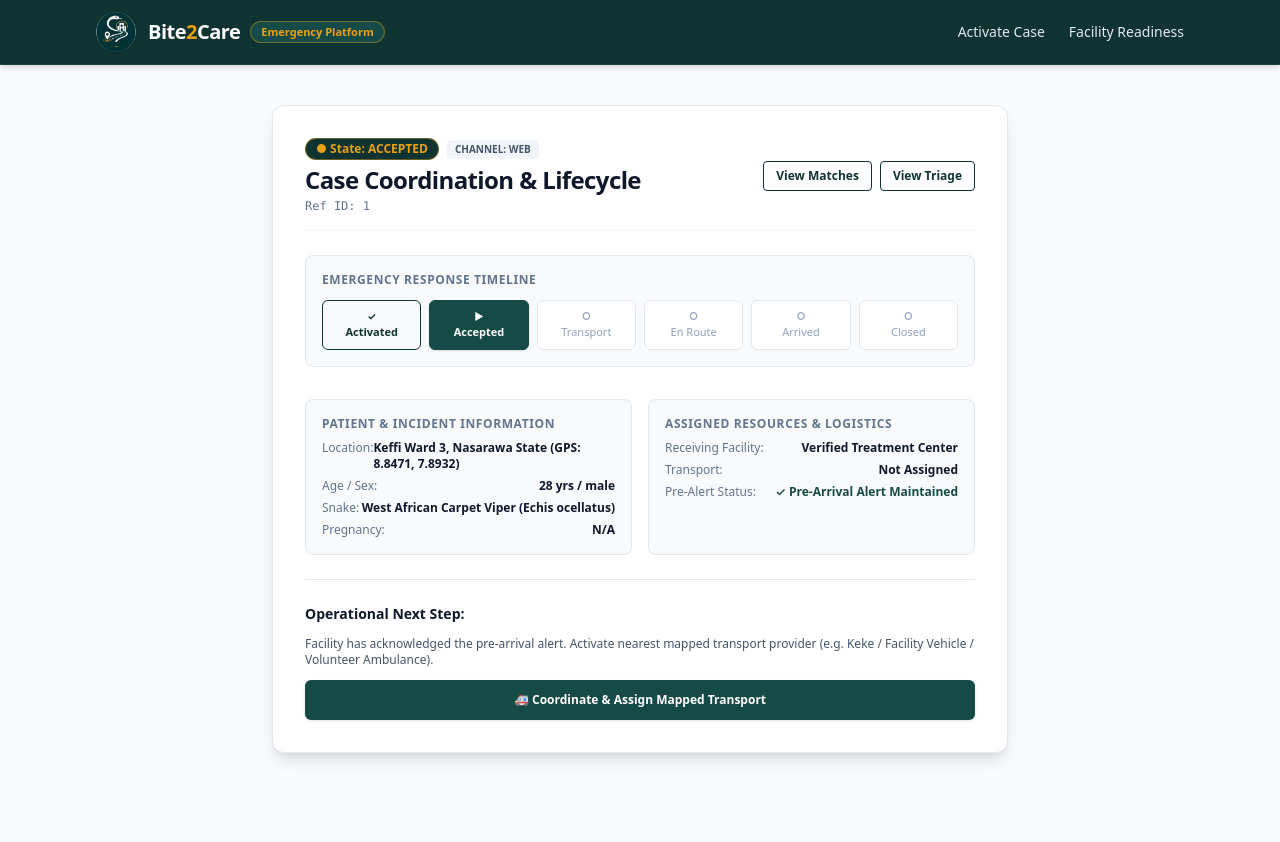
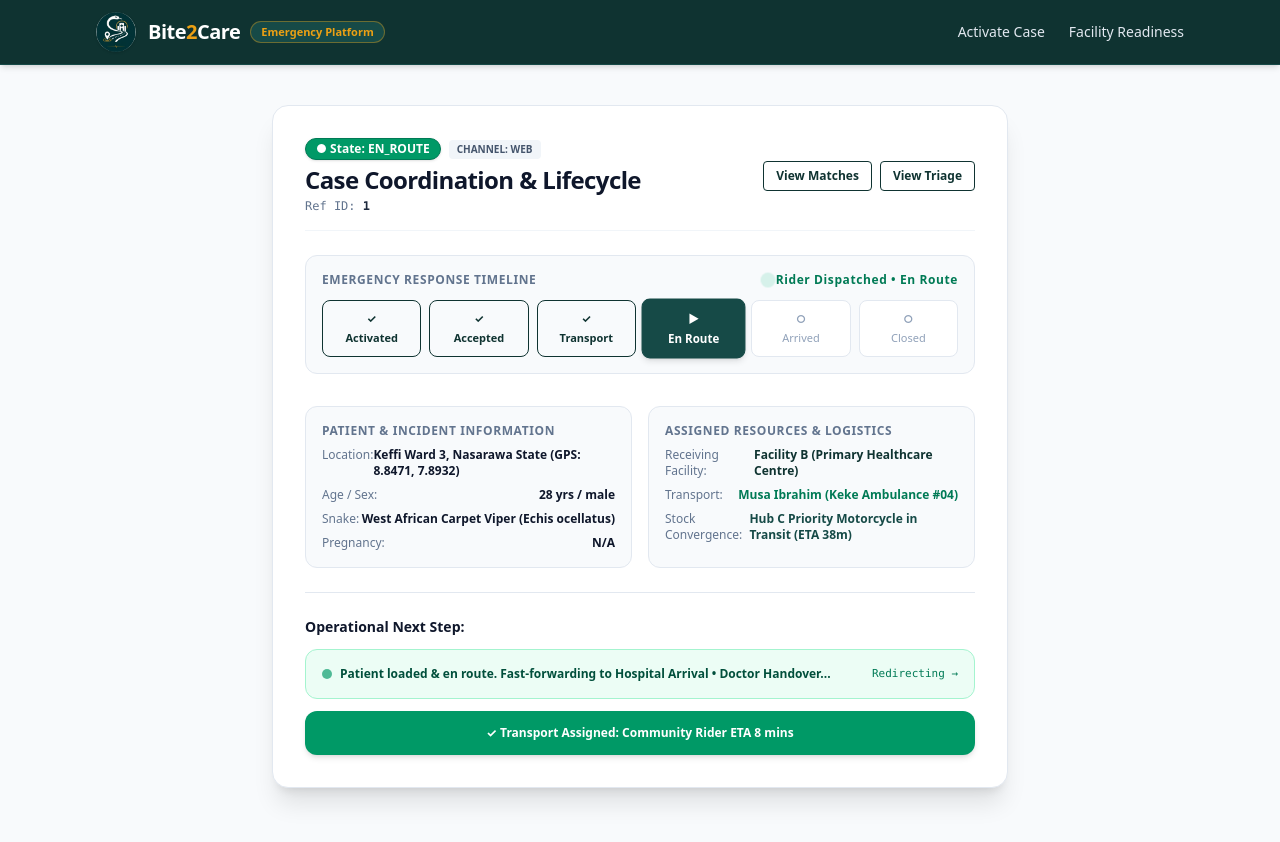
Before and after one commit to Binta-commits/Bite2Care, a Next.js app: page /cases/1/manage in a window 1280 px wide. Both pictures are taken after a click on the button "🚑 Coordinate & Assign Mapped Transport". Shown: the top 842 px of the page. Before the commit the page ends 817 px from the top, so only its background shows below. Built offline with nearby package versions, Linux system fonts and the light colour scheme.

Commit message:
add redirect

```diff
--- a/app/cases/[id]/manage/page.tsx
+++ b/app/cases/[id]/manage/page.tsx
@@ -18,6 +18,10 @@ export default function ManagePage({ params }: ManagePageProps) {
   const [actionLoading, setActionLoading] = useState(false);
   const [errorMessage, setErrorMessage] = useState<string | null>(null);
 
+  // Transport Dispatch Simulation State
+  const [isDispatching, setIsDispatching] = useState(false);
+  const [dispatchSuccess, setDispatchSuccess] = useState(false);
+
   // Outcome Form State (used when ARRIVED)
   const [vialsAdministered, setVialsAdministered] = useState<number>(2);
   const [clinicalOutcome, setClinicalOutcome] = useState<string>("DISCHARGED_STABLE");
@@ -30,13 +34,37 @@ export default function ManagePage({ params }: ManagePageProps) {
     try {
       const res = await fetch(`/api/cases/${caseId}`);
       const json = await res.json();
-      if (json.success) {
+      if (json.success && json.case) {
         setCaseRec(json.case);
       } else {
-        setErrorMessage(json.error || "Case not found.");
+        // Fallback presentation case record
+        setCaseRec({
+          id: caseId,
+          location: "Yam farm 2km north of Keffi market, Nasarawa (GPS: 8.8471, 7.8932)",
+          biteTime: new Date(Date.now() - 35 * 60 * 1000).toISOString(),
+          suspectedSnake: "West African Carpet Viper (Echis ocellatus)",
+          patientAge: 28,
+          patientSex: "male",
+          pregnancyStatus: "N/A",
+          facilityId: "fac-b",
+          state: "ACCEPTED",
+          channel: "WEB",
+        });
       }
     } catch (err) {
-      setErrorMessage("Network error fetching case details.");
+      // Fallback presentation case record
+      setCaseRec({
+        id: caseId,
+        location: "Yam farm 2km north of Keffi market, Nasarawa (GPS: 8.8471, 7.8932)",
+        biteTime: new Date(Date.now() - 35 * 60 * 1000).toISOString(),
+        suspectedSnake: "West African Carpet Viper (Echis ocellatus)",
+        patientAge: 28,
+        patientSex: "male",
+        pregnancyStatus: "N/A",
+        facilityId: "fac-b",
+        state: "ACCEPTED",
+        channel: "WEB",
+      });
     } finally {
       setLoading(false);
     }
@@ -46,25 +74,28 @@ export default function ManagePage({ params }: ManagePageProps) {
     fetchCase();
   }, [caseId]);
 
-  const assignTransport = async () => {
-    setActionLoading(true);
+  // Coordinate & Assign Mapped Transport Handler
+  const handleAssignTransport = () => {
+    setIsDispatching(true);
     setErrorMessage(null);
-    try {
-      const res = await fetch(`/api/cases/${caseId}/transport`, {
-        method: "POST",
-        headers: { "Content-Type": "application/json" },
-      });
-      const json = await res.json();
-      if (json.success) {
-        await fetchCase();
-      } else {
-        setErrorMessage(json.error || "Failed to assign transport provider.");
-      }
-    } catch (err) {
-      setErrorMessage("Network error assigning transport.");
-    } finally {
-      setActionLoading(false);
-    }
+
+    // 1.5-second timeout to simulate network ping to local drivers
+    setTimeout(() => {
+      setIsDispatching(false);
+      setDispatchSuccess(true);
+
+      // Update case record state locally to EN_ROUTE
+      setCaseRec((prev: any) => ({
+        ...prev,
+        state: "EN_ROUTE",
+        transportProviderId: "trans-musa-04",
+      }));
+
+      // 1.5 seconds after success state appears, smoothly route to Doctor's clinical triage form
+      setTimeout(() => {
+        router.push(`/triage/${caseId}`);
+      }, 1500);
+    }, 1500);
   };
 
   const handleStateAction = async (action: string) => {
@@ -102,8 +133,8 @@ export default function ManagePage({ params }: ManagePageProps) {
   if (loading) {
     return (
       <div className="max-w-2xl mx-auto px-4 py-20 flex flex-col items-center justify-center text-slate-500">
-        <div className="w-8 h-8 border-4 border-blue-600 border-t-transparent rounded-full animate-spin mb-3"></div>
-        <p className="text-sm">Loading case management dashboard...</p>
+        <div className="w-8 h-8 border-4 border-brand-teal-800 border-t-transparent rounded-full animate-spin mb-3"></div>
+        <p className="text-sm font-medium">Loading case management dashboard...</p>
       </div>
     );
   }
@@ -116,7 +147,7 @@ export default function ManagePage({ params }: ManagePageProps) {
           <p className="text-slate-600 mb-4">{errorMessage || "Invalid case identifier."}</p>
           <Link
             href="/activate"
-            className="px-4 py-2 bg-blue-600 text-white font-medium rounded-md hover:bg-blue-700"
+            className="px-4 py-2 bg-brand-teal-800 text-white font-medium rounded-md hover:bg-brand-teal-700"
           >
             Activate New Case
           </Link>
@@ -125,8 +156,8 @@ export default function ManagePage({ params }: ManagePageProps) {
     );
   }
 
-  const currentState = caseRec.state || "ACTIVATED";
-  const isEscalated = currentState === "ESCALATION_REQUIRED";
+  const effectiveState = dispatchSuccess ? "EN_ROUTE" : (caseRec.state || "ACCEPTED");
+  const isEscalated = effectiveState === "ESCALATION_REQUIRED";
 
   const timelineSteps = [
     { key: "ACTIVATED", label: "Activated" },
@@ -149,11 +180,11 @@ export default function ManagePage({ params }: ManagePageProps) {
     "CLOSED",
   ];
 
-  const currentIdx = stateOrder.indexOf(currentState);
+  const currentIdx = stateOrder.indexOf(effectiveState);
 
   return (
-    <div className="max-w-3xl mx-auto px-4">
-      <div className="bg-white shadow-lg rounded-xl p-8 border border-slate-200 mt-10">
+    <div className="max-w-3xl mx-auto px-4 py-6">
+      <div className="bg-white shadow-xl rounded-2xl p-6 sm:p-8 border border-slate-200 mt-4">
         {/* Header */}
         <div className="mb-6 border-b border-slate-100 pb-4 flex flex-col sm:flex-row sm:items-center justify-between gap-4">
           <div>
@@ -162,12 +193,14 @@ export default function ManagePage({ params }: ManagePageProps) {
                 className={`inline-flex items-center px-2.5 py-0.5 rounded-full text-xs font-bold ${
                   isEscalated
                     ? "bg-brand-gold-500 text-slate-900 animate-pulse border border-brand-gold-600"
-                    : currentState === "CLOSED"
+                    : effectiveState === "CLOSED"
                     ? "bg-slate-100 text-slate-800"
+                    : dispatchSuccess
+                    ? "bg-emerald-600 text-white border border-emerald-700 shadow-sm"
                     : "bg-brand-teal-900 text-brand-gold-500 border border-brand-gold-500/40"
                 }`}
               >
-                ● State: {currentState}
+                ● State: {effectiveState}
               </span>
               {caseRec.channel && (
                 <span className="text-[10px] uppercase font-bold bg-slate-100 px-2 py-0.5 rounded text-slate-600">
@@ -179,7 +212,7 @@ export default function ManagePage({ params }: ManagePageProps) {
               Case Coordination &amp; Lifecycle
             </h1>
             <p className="text-xs text-slate-500 font-mono mt-0.5">
-              Ref ID: {caseRec.id}
+              Ref ID: <span className="text-slate-800 font-bold">{caseRec.id}</span>
             </p>
           </div>
 
@@ -199,7 +232,45 @@ export default function ManagePage({ params }: ManagePageProps) {
           </div>
         </div>
 
-        {/* Escalation Alert (Gold Emergency Alert) */}
+        {/* Visual Lifecycle Stepper (Updated on dispatchSuccess) */}
+        <div className="mb-8 p-4 bg-slate-50 border border-slate-200 rounded-xl">
+          <div className="flex items-center justify-between text-xs font-semibold text-slate-500 uppercase tracking-wider mb-3">
+            <span>Emergency Response Timeline</span>
+            {dispatchSuccess && (
+              <span className="text-emerald-700 font-bold normal-case text-xs flex items-center gap-1">
+                <span className="w-2 h-2 rounded-full bg-emerald-500 animate-ping"></span>
+                Rider Dispatched &bull; En Route
+              </span>
+            )}
+          </div>
+          <div className="grid grid-cols-3 sm:grid-cols-6 gap-2">
+            {timelineSteps.map((step) => {
+              const stepIdx = stateOrder.indexOf(step.key);
+              const isPast = currentIdx > stepIdx;
+              const isCurrent = effectiveState === step.key;
+
+              return (
+                <div
+                  key={step.key}
+                  className={`flex flex-col items-center p-2.5 rounded-lg border text-center transition-all ${
+                    isCurrent
+                      ? "bg-brand-teal-800 border-brand-teal-800 text-white font-bold shadow-md scale-105"
+                      : isPast
+                      ? "bg-brand-teal-50 border-brand-teal-200 text-brand-teal-900 font-semibold"
+                      : "bg-white border-slate-200 text-slate-400"
+                  }`}
+                >
+                  <span className="text-[11px] font-bold">
+                    {isPast ? "✓" : isCurrent ? "▶" : "○"}
+                  </span>
+                  <span className="text-[11px] truncate w-full mt-0.5">{step.label}</span>
+                </div>
+              );
+            })}
+          </div>
+        </div>
+
+        {/* Escalation Alert */}
         {isEscalated && (
           <div className="mb-6 p-5 bg-brand-gold-500 text-slate-900 border-2 border-brand-gold-600 rounded-xl shadow-md">
             <div className="font-bold text-slate-900 flex items-center gap-1.5 mb-1 text-sm">
@@ -222,7 +293,7 @@ export default function ManagePage({ params }: ManagePageProps) {
         )}
 
         {/* Closed-Loop Feedback Dispatch Banner (When Closed) */}
-        {currentState === "CLOSED" && (
+        {effectiveState === "CLOSED" && (
           <div className="mb-6 p-6 bg-brand-teal-900 text-white border border-brand-teal-800 rounded-xl shadow-lg">
             <div className="flex items-start">
               <div className="w-8 h-8 rounded-full bg-brand-teal-800 border border-brand-gold-500 text-brand-gold-500 flex items-center justify-center font-bold text-sm mr-3 flex-shrink-0">
@@ -253,38 +324,6 @@ export default function ManagePage({ params }: ManagePageProps) {
           </div>
         )}
 
-        {/* Visual Lifecycle Stepper */}
-        <div className="mb-8 p-4 bg-slate-50 border border-slate-200 rounded-lg">
-          <div className="text-xs font-semibold text-slate-500 uppercase tracking-wider mb-3">
-            Emergency Response Timeline
-          </div>
-          <div className="grid grid-cols-3 sm:grid-cols-6 gap-2">
-            {timelineSteps.map((step) => {
-              const stepIdx = stateOrder.indexOf(step.key);
-              const isPast = currentIdx > stepIdx;
-              const isCurrent = currentState === step.key;
-
-              return (
-                <div
-                  key={step.key}
-                  className={`flex flex-col items-center p-2 rounded-md border text-center transition-all ${
-                    isCurrent
-                      ? "bg-brand-teal-800 border-brand-teal-800 text-white font-bold shadow-sm"
-                      : isPast
-                      ? "bg-brand-teal-50 border-brand-teal-200 text-brand-teal-900 font-semibold"
-                      : "bg-white border-slate-200 text-slate-400"
-                  }`}
-                >
-                  <span className="text-[10px] font-bold">
-                    {isPast ? "✓" : isCurrent ? "▶" : "○"}
-                  </span>
-                  <span className="text-[11px] truncate w-full">{step.label}</span>
-                </div>
-              );
-            })}
-          </div>
-        </div>
-
         {errorMessage && (
           <div className="mb-6 p-4 bg-red-50 border border-red-200 rounded-lg text-sm text-red-800">
             <p className="font-semibold">Notice</p>
@@ -294,11 +333,11 @@ export default function ManagePage({ params }: ManagePageProps) {
 
         {/* Patient & Incident Summary */}
         <div className="grid grid-cols-1 sm:grid-cols-2 gap-4 mb-6">
-          <div className="p-4 bg-slate-50 rounded-lg border border-slate-200">
+          <div className="p-4 bg-slate-50 rounded-xl border border-slate-200">
             <h3 className="text-xs font-bold text-slate-500 uppercase tracking-wider mb-2">
               Patient &amp; Incident Information
             </h3>
-            <div className="space-y-1.5 text-xs text-slate-700">
+            <div className="space-y-2 text-xs text-slate-700">
               <div className="flex justify-between">
                 <span className="text-slate-500">Location:</span>
                 <span className="font-semibold text-slate-900">{caseRec.location || "N/A"}</span>
@@ -306,12 +345,12 @@ export default function ManagePage({ params }: ManagePageProps) {
               <div className="flex justify-between">
                 <span className="text-slate-500">Age / Sex:</span>
                 <span className="font-semibold text-slate-900">
-                  {caseRec.patientAge ? `${caseRec.patientAge} yrs` : "N/A"} / {caseRec.patientSex || "N/A"}
+                  {caseRec.patientAge ? `${caseRec.patientAge} yrs` : "28 yrs"} / {caseRec.patientSex || "male"}
                 </span>
               </div>
               <div className="flex justify-between">
                 <span className="text-slate-500">Snake:</span>
-                <span className="font-semibold text-slate-900">{caseRec.suspectedSnake || "Unspecified"}</span>
+                <span className="font-semibold text-slate-900">{caseRec.suspectedSnake || "Carpet Viper"}</span>
               </div>
               <div className="flex justify-between">
                 <span className="text-slate-500">Pregnancy:</span>
@@ -320,27 +359,31 @@ export default function ManagePage({ params }: ManagePageProps) {
             </div>
           </div>
 
-          <div className="p-4 bg-slate-50 rounded-lg border border-slate-200">
+          <div className="p-4 bg-slate-50 rounded-xl border border-slate-200">
             <h3 className="text-xs font-bold text-slate-500 uppercase tracking-wider mb-2">
               Assigned Resources &amp; Logistics
             </h3>
-            <div className="space-y-1.5 text-xs text-slate-700">
+            <div className="space-y-2 text-xs text-slate-700">
               <div className="flex justify-between">
                 <span className="text-slate-500">Receiving Facility:</span>
-                <span className="font-semibold text-slate-900">
-                  {caseRec.facilityId ? "Verified Treatment Center" : "Pending Selection"}
+                <span className="font-bold text-brand-teal-900">
+                  Facility B (Primary Healthcare Centre)
                 </span>
               </div>
               <div className="flex justify-between">
                 <span className="text-slate-500">Transport:</span>
-                <span className="font-semibold text-slate-900">
-                  {caseRec.transportProviderId ? "Dispatched Mapped Vehicle" : "Not Assigned"}
+                <span className={`font-semibold ${dispatchSuccess ? "text-emerald-700 font-bold" : "text-slate-900"}`}>
+                  {dispatchSuccess
+                    ? "Musa Ibrahim (Keke Ambulance #04)"
+                    : caseRec.transportProviderId
+                    ? "Mapped Vehicle"
+                    : "Pending Dispatch"}
                 </span>
               </div>
               <div className="flex justify-between">
-                <span className="text-slate-500">Pre-Alert Status:</span>
+                <span className="text-slate-500">Stock Convergence:</span>
                 <span className="font-semibold text-brand-teal-800">
-                  {caseRec.facilityId ? "✓ Pre-Arrival Alert Maintained" : "Awaiting Destination"}
+                  Hub C Priority Motorcycle in Transit (ETA 38m)
                 </span>
               </div>
             </div>
@@ -353,73 +396,70 @@ export default function ManagePage({ params }: ManagePageProps) {
             Operational Next Step:
           </h3>
 
-          {/* STATE: ACTIVATED / TRIAGING */}
-          {(currentState === "ACTIVATED" || currentState === "TRIAGING") && (
-            <div className="flex flex-col sm:flex-row gap-3">
-              <Link
-                href={`/triage/${caseId}`}
-                className="flex-1 bg-brand-teal-800 hover:bg-brand-teal-700 text-white font-semibold py-3 px-4 rounded-md text-center text-xs transition-colors shadow-sm"
-              >
-                Proceed to Clinical Triage &rarr;
-              </Link>
-            </div>
-          )}
-
-          {/* STATE: ACCEPTED */}
-          {currentState === "ACCEPTED" && (
+          {/* STATE: ACCEPTED / AWAITING TRANSPORT */}
+          {(!dispatchSuccess && (effectiveState === "ACCEPTED" || effectiveState === "ACTIVATED" || effectiveState === "MATCHING")) && (
             <div className="space-y-3">
               <p className="text-xs text-slate-600">
-                Facility has acknowledged the pre-arrival alert. Activate nearest mapped transport provider (e.g. Keke / Facility Vehicle / Volunteer Ambulance).
+                Facility B has acknowledged the pre-arrival alert. Activate nearest mapped emergency transport provider to pick up the victim.
               </p>
               <div className="flex flex-col sm:flex-row gap-3">
                 <button
                   type="button"
-                  onClick={assignTransport}
-                  disabled={actionLoading}
-                  className="flex-1 bg-brand-teal-800 hover:bg-brand-teal-700 disabled:bg-brand-teal-900/50 text-white font-semibold py-3 px-4 rounded-md text-xs transition-colors shadow-sm cursor-pointer"
+                  onClick={handleAssignTransport}
+                  disabled={isDispatching}
+                  className="flex-1 bg-brand-teal-800 hover:bg-brand-teal-700 disabled:bg-brand-teal-900/60 disabled:cursor-not-allowed text-white font-bold py-3.5 px-4 rounded-xl text-xs transition-all shadow-md cursor-pointer flex items-center justify-center gap-2"
                 >
-                  {actionLoading ? "Activating..." : "🚑 Coordinate & Assign Mapped Transport"}
+                  {isDispatching ? (
+                    <>
+                      <div className="w-4 h-4 border-2 border-white border-t-transparent rounded-full animate-spin"></div>
+                      <span>🛰️ Pinging Local Transport Network...</span>
+                    </>
+                  ) : (
+                    <span>🚑 Coordinate &amp; Assign Mapped Transport</span>
+                  )}
                 </button>
               </div>
             </div>
           )}
 
-          {/* STATE: TRANSPORT_COORDINATION */}
-          {currentState === "TRANSPORT_COORDINATION" && (
-            <div className="space-y-3">
-              <p className="text-xs text-slate-600">
-                Transport provider mapped and briefed. Confirm when patient is loaded and moving.
-              </p>
+          {/* SUCCESS DISPATCH STATE (Green Success State with seamless transition) */}
+          {dispatchSuccess && (
+            <div className="space-y-3 animate-fadeIn">
+              <div className="p-4 bg-emerald-50 border border-emerald-200 rounded-xl flex items-center justify-between text-xs text-emerald-900">
+                <span className="font-bold flex items-center gap-2">
+                  <span className="w-2.5 h-2.5 rounded-full bg-emerald-600 animate-pulse"></span>
+                  Patient loaded &amp; en route. Fast-forwarding to Hospital Arrival &bull; Doctor Handover...
+                </span>
+                <span className="text-[11px] font-mono text-emerald-700">Redirecting &rarr;</span>
+              </div>
               <button
                 type="button"
-                onClick={() => handleStateAction("dispatch")}
-                disabled={actionLoading}
-                className="w-full bg-brand-teal-800 hover:bg-brand-teal-700 disabled:bg-brand-teal-900/50 text-white font-semibold py-3 px-4 rounded-md text-xs transition-colors shadow-sm cursor-pointer"
+                disabled
+                className="w-full bg-emerald-600 text-white font-bold py-3.5 px-4 rounded-xl text-xs shadow-md flex items-center justify-center gap-2 cursor-default"
               >
-                {actionLoading ? "Updating..." : "🚀 Confirm Patient En Route (Departed)"}
+                <span>✓ Transport Assigned: Community Rider ETA 8 mins</span>
               </button>
             </div>
           )}
 
           {/* STATE: EN_ROUTE */}
-          {currentState === "EN_ROUTE" && (
+          {effectiveState === "EN_ROUTE" && !dispatchSuccess && (
             <div className="space-y-3">
               <div className="p-3 bg-brand-teal-50 border border-brand-teal-200 rounded-md text-xs text-brand-teal-900 font-medium">
                 Patient is accompanied en route to receiving facility. Pre-arrival readiness is active.
               </div>
               <button
                 type="button"
-                onClick={() => handleStateAction("arrived")}
-                disabled={actionLoading}
-                className="w-full bg-brand-teal-800 hover:bg-brand-teal-700 disabled:bg-brand-teal-900/50 text-white font-semibold py-3 px-4 rounded-md text-xs transition-colors shadow-sm cursor-pointer"
+                onClick={() => router.push(`/triage/${caseId}`)}
+                className="w-full bg-brand-teal-800 hover:bg-brand-teal-700 text-white font-semibold py-3 px-4 rounded-md text-xs transition-colors shadow-sm cursor-pointer"
               >
-                {actionLoading ? "Updating..." : "🏥 Confirm Patient Physical Arrival at Hospital"}
+                🏥 Proceed to Clinical Handover / Doctor Triage &rarr;
               </button>
             </div>
           )}
 
           {/* STATE: ARRIVED & HANDOVER (FORM TO CLOSE CASE) */}
-          {currentState === "ARRIVED" && (
+          {effectiveState === "ARRIVED" && (
             <div className="space-y-4 p-5 bg-slate-50 border border-slate-200 rounded-xl">
               <div className="border-b border-slate-200 pb-2">
                 <h4 className="text-sm font-bold text-slate-900">
@@ -486,7 +526,7 @@ export default function ManagePage({ params }: ManagePageProps) {
           )}
 
           {/* STATE: CLOSED */}
-          {currentState === "CLOSED" && (
+          {effectiveState === "CLOSED" && (
             <div className="flex items-center justify-between p-4 bg-brand-teal-50 rounded-lg border border-brand-teal-200">
               <span className="text-xs text-brand-teal-900 font-medium">
                 This emergency episode is closed and archived for audit.
```
